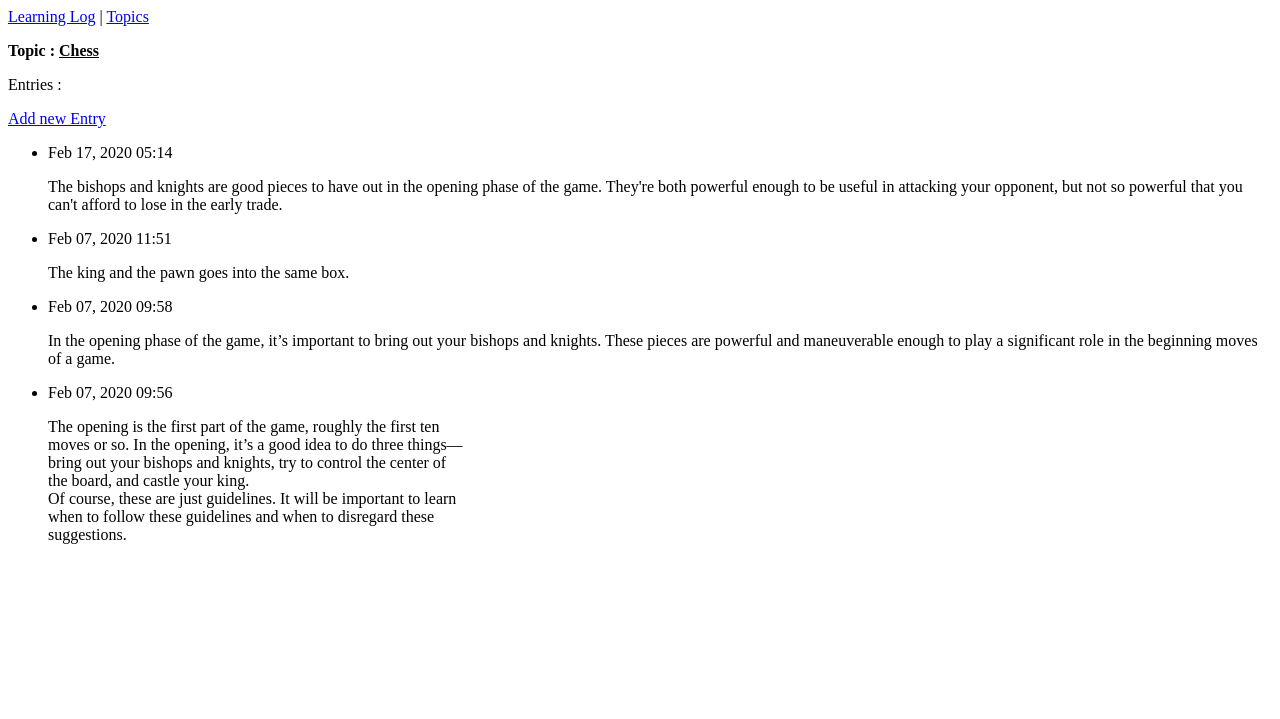
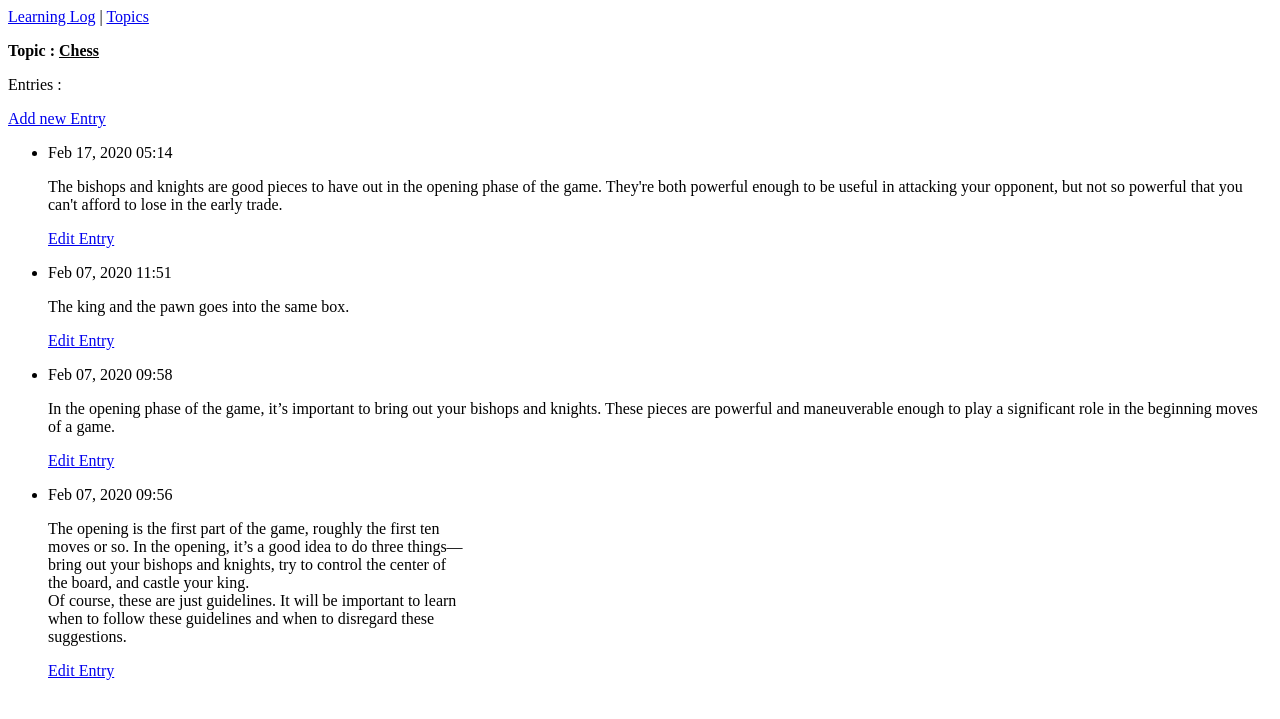
Before and after one commit to PrabinKayastha/Learning-Log, a Django app: page /topics/1/ in a window 1280 px wide. Shown: the top 719 px of the page. Run offline with Django 3.2, Linux system fonts and the light colour scheme; data comes from the database, SQL or seed files in the repository; both versions use the stored data as it was after the commit.

Commit message:
added entry edit feature

```diff
--- a/learning_logs/templates/learning_logs/topic.html
+++ b/learning_logs/templates/learning_logs/topic.html
@@ -18,6 +18,9 @@
     <p>
         {{entry.text|linebreaks}}
     </p>
+    <p>
+        <a href="{% url 'learning_logs:edit_entry' entry.id %}"> Edit Entry</a>
+    </p>
     </li>
     {% empty %}
         <li>
--- a/learning_logs/urls.py
+++ b/learning_logs/urls.py
@@ -20,4 +20,7 @@ urlpatterns = [
     # Page for adding new entry.
     path('new_entry/<int:topic_id>', views.new_entry, name='new_entry'),
 
+    # Page for editing existing entry.
+    path('edit_entry/<int:entry_id>', views.edit_entry, name='edit_entry'),
+
 ]
--- a/learning_logs/views.py
+++ b/learning_logs/views.py
@@ -1,5 +1,5 @@
 from django.shortcuts import render, redirect
-from .models import Topic
+from .models import Topic, Entry
 from .forms import TopicForm, EntryForm
 
 
@@ -60,3 +60,22 @@ def new_entry(request, topic_id):
     # Display a blank or valid form.
     context = {'topic':topic, 'form':form}
     return render(request, 'learning_logs/new_entry.html', context)
+
+
+def edit_entry(request, entry_id):
+    """Edit existing entry"""
+    entry = Entry.objects.get(id=entry_id)
+    topic = entry.topic
+
+    if request.method != 'POST':
+        # Initial request; pre-fill the form with the current entry.
+        form = EntryForm(instance=entry)
+    else:
+        # POST data submitted; process data.
+        form = EntryForm(instance=entry, data=request.POST)
+        if form.is_valid():
+            form.save()
+            return redirect('learning_logs:topic', topic_id=topic.id)
+
+    context = {'entry':entry, 'topic':topic, 'form':form}
+    return render(request, 'learning_logs/edit_entry.html', context)
```
Also changed, not shown: learning_logs/templates/learning_logs/edit_entry.html (added, +17 -0 lines), db.sqlite3.
